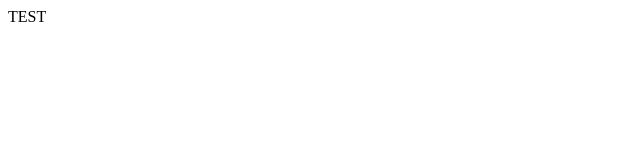
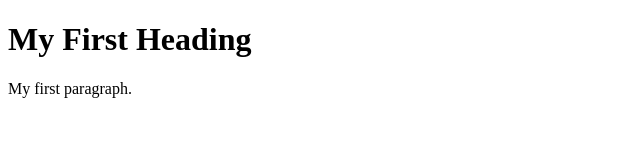
Before and after one commit to RonanNapier/PacketAnalyser, a plain HTML site: page index.html in a window 1280 px wide. Shown: the whole page, without its empty margins (0-640 px from the left). Drawn offline with Linux system fonts and the light colour scheme.

Commit message:
Update index.html

```diff
--- a/index.html
+++ b/index.html
@@ -1,2 +1,12 @@
-<doctype !html>
-  <head> TEST </head>
+<!DOCTYPE html>
+<html>
+<head>
+<title>Page Title</title>
+</head>
+<body>
+
+<h1>My First Heading</h1>
+<p>My first paragraph.</p>
+
+</body>
+</html>
```
